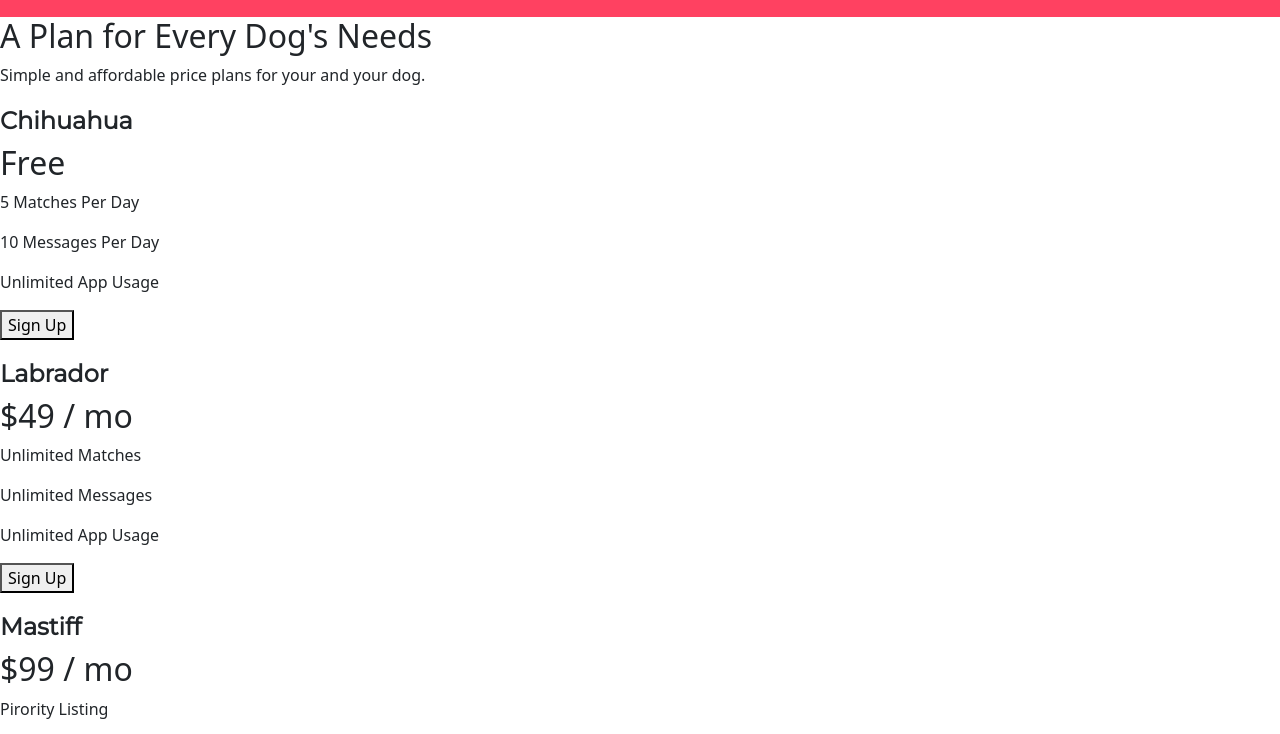
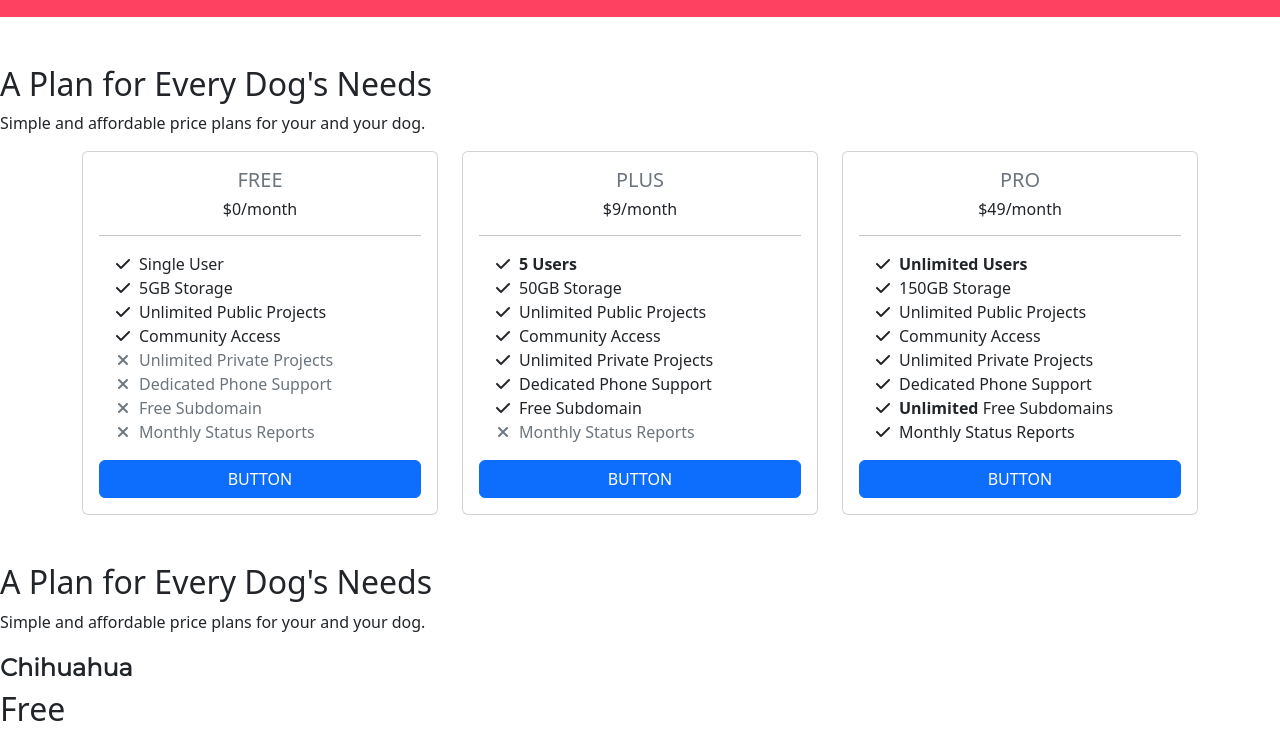
Before and after one commit to abdul0398/tincat, a plain HTML site: page Tincat/index.html in a window 1280 px wide. Shown: the part 1509-2243 px from the top of the page. Drawn offline with nearby package versions, Linux system fonts and the light colour scheme.

Commit message:
some tweaks

```diff
--- a/Tincat/index.html
+++ b/Tincat/index.html
@@ -79,24 +79,21 @@
   </section>
   <!-- Testimonials -->
   <section id="testimonials">
-
-    <!-- <h2 class="testimonial-text">My dog used to be so lonely, but with TinDog's help, they've found the love of their life. I think.</h2>
-    <img class="testimonial-image" src="images/lady-img.jpg" alt="lady-profile">
-    <em>Beverly, Illinois</em> -->
     <!--Carousel code started-->
-    <div id="carouselExampleControls" class="carousel slide" data-bs-ride="carousel">
+    <div id="carouselExampleControls" class="carousel slide">
       <div class="carousel-inner">
         <div class="carousel-item active">
-          <h2 class="testimonial-text">My Cat used to be so lonely,but with TinCat's help, <br>they've found the love of
-            their life. I think.</h2>
+          <h2 class="testimonial-text">"My Cat used to be so lonely,but with TinCat's help, <br>they've found the love
+            of
+            their life. I think."</h2>
           <img class="testimonial-image" src="images/lady-img.png" alt="lady-profile">
           <em>Beverly, Illinois</em>
         </div>
         <div class="carousel-item">
+          <h2 class="testimonial-text">"I no longer have to sniff other cats for love. I've found the hottest persian
+            cat on TinCat, meow."</h2>
           <img class="testimonial-image" src="images/Cat.png" class="d-block w-100" alt="...">
-        </div>
-        <div class="carousel-item">
-          <img src="..." class="d-block w-100" alt="...">
+          <em>Billy the bob.</em>
         </div>
       </div>
       <button class="carousel-control-prev" type="button" data-bs-target="#carouselExampleControls"
@@ -110,7 +107,6 @@
         <span class="visually-hidden">Next</span>
       </button>
     </div>
-
   </section>
   <!-- Press -->
   <!-- Pricing -->
@@ -120,6 +116,90 @@
       <img src="images/tnw.png" alt="tnw-logo">
       <img src="images/bizinsider.png" alt="biz-insider-logo">
       <img src="images/mashable.png" alt="mashable-logo">
+    </div>
+  </section>
+  <section class="pricing py-5">
+    <h2>A Plan for Every Dog's Needs</h2>
+    <p>Simple and affordable price plans for your and your dog.</p>
+    <div class="container">
+      <div class="row">
+        <!-- Free Tier -->
+        <div class="col-lg-4">
+          <div class="card mb-5 mb-lg-0">
+            <div class="card-body">
+              <h5 class="card-title text-muted text-uppercase text-center">Free</h5>
+              <h6 class="card-price text-center">$0<span class="period">/month</span></h6>
+              <hr>
+              <ul class="fa-ul">
+                <li><span class="fa-li"><i class="fas fa-check"></i></span>Single User</li>
+                <li><span class="fa-li"><i class="fas fa-check"></i></span>5GB Storage</li>
+                <li><span class="fa-li"><i class="fas fa-check"></i></span>Unlimited Public Projects</li>
+                <li><span class="fa-li"><i class="fas fa-check"></i></span>Community Access</li>
+                <li class="text-muted"><span class="fa-li"><i class="fas fa-times"></i></span>Unlimited
+                  Private Projects</li>
+                <li class="text-muted"><span class="fa-li"><i class="fas fa-times"></i></span>Dedicated
+                  Phone Support</li>
+                <li class="text-muted"><span class="fa-li"><i class="fas fa-times"></i></span>Free Subdomain
+                </li>
+                <li class="text-muted"><span class="fa-li"><i class="fas fa-times"></i></span>Monthly Status
+                  Reports</li>
+              </ul>
+              <div class="d-grid">
+                <a href="#" class="btn btn-primary text-uppercase">Button</a>
+              </div>
+            </div>
+          </div>
+        </div>
+        <!-- Plus Tier -->
+        <div class="col-lg-4">
+          <div class="card mb-5 mb-lg-0">
+            <div class="card-body">
+              <h5 class="card-title text-muted text-uppercase text-center">Plus</h5>
+              <h6 class="card-price text-center">$9<span class="period">/month</span></h6>
+              <hr>
+              <ul class="fa-ul">
+                <li><span class="fa-li"><i class="fas fa-check"></i></span><strong>5 Users</strong></li>
+                <li><span class="fa-li"><i class="fas fa-check"></i></span>50GB Storage</li>
+                <li><span class="fa-li"><i class="fas fa-check"></i></span>Unlimited Public Projects</li>
+                <li><span class="fa-li"><i class="fas fa-check"></i></span>Community Access</li>
+                <li><span class="fa-li"><i class="fas fa-check"></i></span>Unlimited Private Projects</li>
+                <li><span class="fa-li"><i class="fas fa-check"></i></span>Dedicated Phone Support</li>
+                <li><span class="fa-li"><i class="fas fa-check"></i></span>Free Subdomain</li>
+                <li class="text-muted"><span class="fa-li"><i class="fas fa-times"></i></span>Monthly Status
+                  Reports</li>
+              </ul>
+              <div class="d-grid">
+                <a href="#" class="btn btn-primary text-uppercase">Button</a>
+              </div>
+            </div>
+          </div>
+        </div>
+        <!-- Pro Tier -->
+        <div class="col-lg-4">
+          <div class="card">
+            <div class="card-body">
+              <h5 class="card-title text-muted text-uppercase text-center">Pro</h5>
+              <h6 class="card-price text-center">$49<span class="period">/month</span></h6>
+              <hr>
+              <ul class="fa-ul">
+                <li><span class="fa-li"><i class="fas fa-check"></i></span><strong>Unlimited Users</strong>
+                </li>
+                <li><span class="fa-li"><i class="fas fa-check"></i></span>150GB Storage</li>
+                <li><span class="fa-li"><i class="fas fa-check"></i></span>Unlimited Public Projects</li>
+                <li><span class="fa-li"><i class="fas fa-check"></i></span>Community Access</li>
+                <li><span class="fa-li"><i class="fas fa-check"></i></span>Unlimited Private Projects</li>
+                <li><span class="fa-li"><i class="fas fa-check"></i></span>Dedicated Phone Support</li>
+                <li><span class="fa-li"><i class="fas fa-check"></i></span><strong>Unlimited</strong> Free
+                  Subdomains</li>
+                <li><span class="fa-li"><i class="fas fa-check"></i></span>Monthly Status Reports</li>
+              </ul>
+              <div class="d-grid">
+                <a href="#" class="btn btn-primary text-uppercase">Button</a>
+              </div>
+            </div>
+          </div>
+        </div>
+      </div>
     </div>
   </section>
   <section id="pricing">
```
